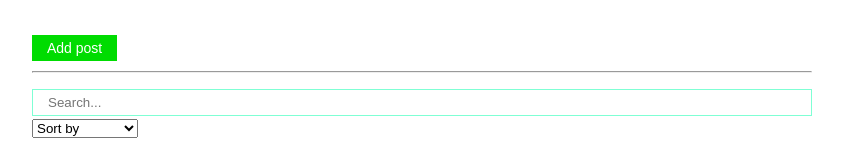
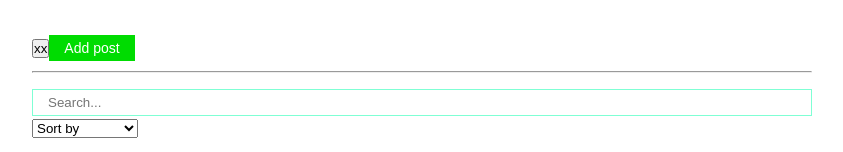
Before and after one commit to vik-tsyplakov/ReactJS_course, a React (Create React App) app in the folder course/: page / in a window 1280 px wide. Shown: the top 152 px of the page, without its empty margins (218-1061 px from the left). Built offline with nearby package versions, Linux system fonts and the light colour scheme.

Commit message:
installed-axios-created-fetchPosts-to-get-data

```diff
--- a/course/package.json
+++ b/course/package.json
@@ -36,6 +36,7 @@
     ]
   },
   "devDependencies": {
+    "axios": "^1.2.3",
     "react-transition-group": "^4.4.5"
   }
 }
--- a/course/src/App.js
+++ b/course/src/App.js
@@ -5,6 +5,7 @@ import PostForm from "./components/PostForm";
 import PostsList from "./components/PostsList";
 import MyButton from "./components/UI/button/MyButton";
 import MyModal from "./components/UI/MyModal/MyModal";
+import axios from "axios";
 import "./styles/App.css";
 
 function App() {
@@ -24,12 +25,20 @@ function App() {
     setModal(false);
   };
 
+  async function fetchPosts() {
+    const response = await axios.get(
+      "https://jsonplaceholder.typicode.com/posts"
+    );
+    console.log(response.data);
+  }
+
   const removePost = (post) => {
     setPosts(posts.filter((p) => p.id !== post.id));
   };
 
   return (
     <div className="App">
+      <button onClick={fetchPosts}>xx</button>
       <MyButton
         style={{ backgroundColor: "#00DC01", marginTop: "25px" }}
         onClick={() => setModal(true)}
--- a/course/src/components/PostForm.jsx
+++ b/course/src/components/PostForm.jsx
@@ -18,6 +18,7 @@ export default function PostForm(props) {
     props.create(newPost);
     setPost({ title: "", body: "" });
   };
+
   const closeModal = () => {
     props.setVisible(false);
     setPost({ title: "", body: "" });
```
Also changed, not shown: 1 other file (tests, documents, lock files or other folders).
